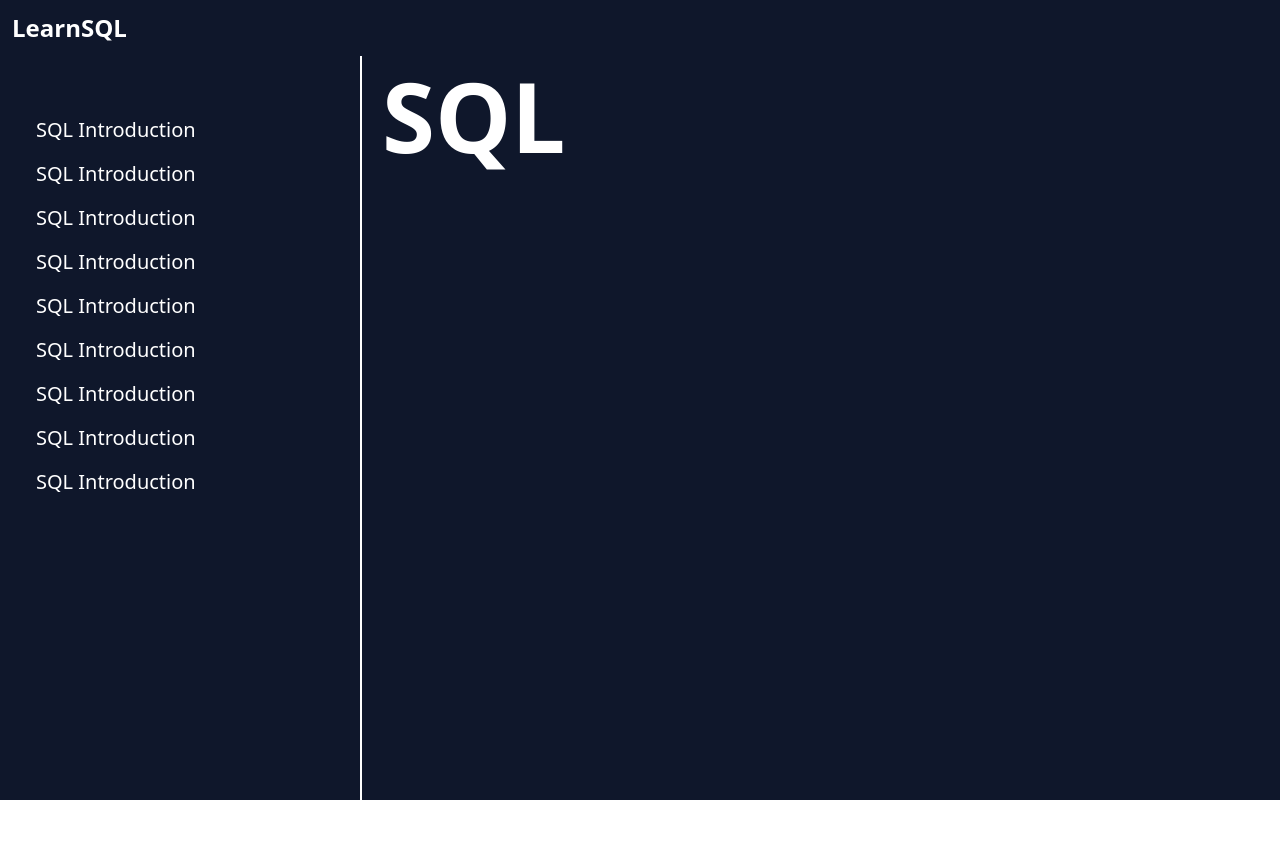
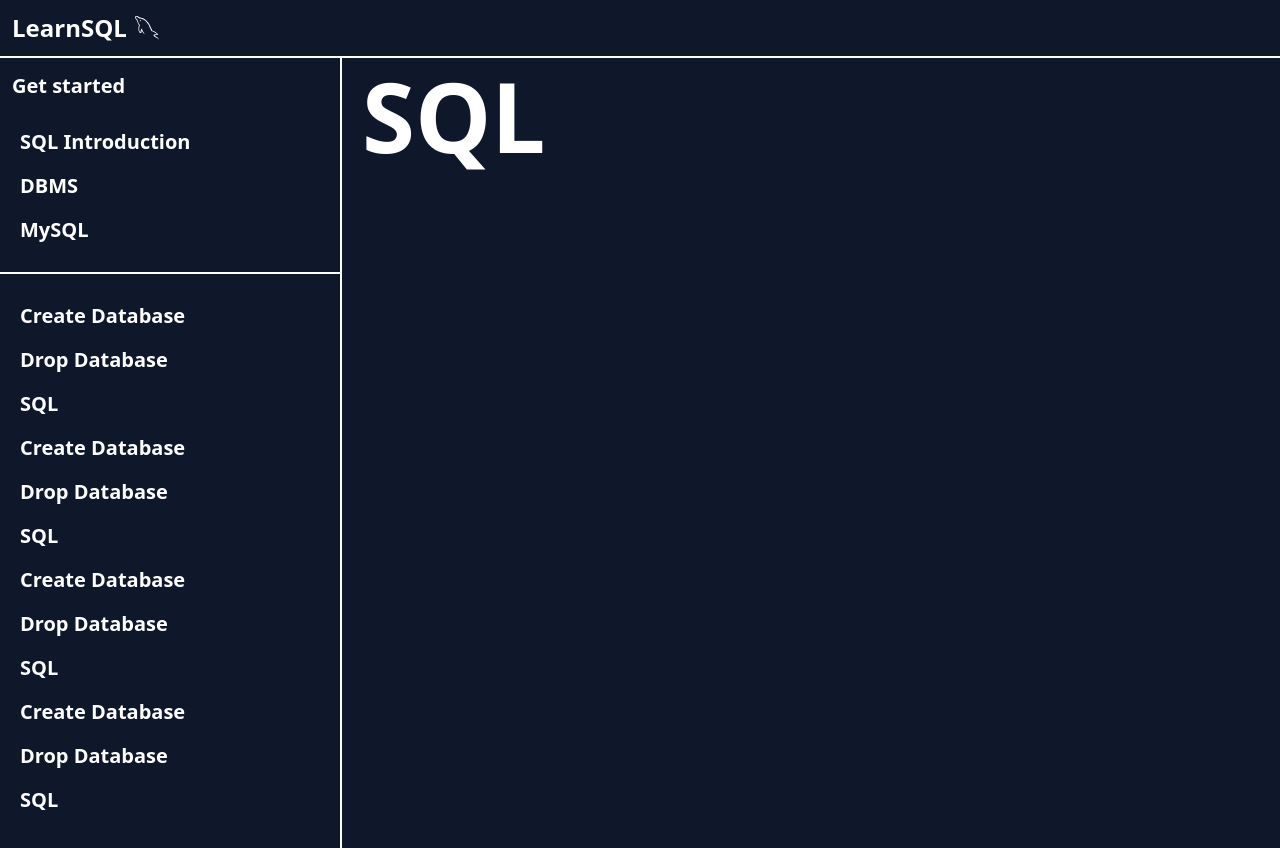
Before and after one commit to TonyStark-19/LearnSQL, a React (Vite) app: page / in a window 1280 px wide. Shown: the top 848 px of the page. Before the commit the page ends 800 px from the top, so only its background shows below. Built offline with nearby package versions, Linux system fonts and the light colour scheme.

Commit message:
Added imrovements

```diff
--- a/src/App.jsx
+++ b/src/App.jsx
@@ -1,9 +1,12 @@
+// react icons
+import { GrMysql } from "react-icons/gr";
+
 // Mainpage
 export default function MainPage() {
   return (
     <>
       <Navbar />
-      <div className="w-full h-screen pt-14 flex flex-row">
+      <div className="w-full min-h-screen pt-14 flex flex-row">
         <Left />
         <Right />
       </div>
@@ -14,35 +17,55 @@ export default function MainPage() {
 // navbar
 function Navbar() {
   return (
-    <div className="w-full fixed p-3
-    bg-slate-900">
-      <div className="text-2xl font-semibold
-      text-white">LearnSQL</div>
+    <div className="w-full fixed p-3 border-b-white border-b-2
+      bg-slate-900">
+      <div className="text-2xl font-semibold flex flex-row items-center gap-2
+        text-white">LearnSQL
+        <GrMysql className="text-2xl" />
+      </div>
     </div>
   )
 }
 
-// list of pages
+// list of pages 1
 const array = [
   { name: "SQL Introduction" },
-  { name: "SQL Introduction" },
-  { name: "SQL Introduction" },
-  { name: "SQL Introduction" },
-  { name: "SQL Introduction" },
-  { name: "SQL Introduction" },
-  { name: "SQL Introduction" },
-  { name: "SQL Introduction" },
-  { name: "SQL Introduction" }
+  { name: "DBMS" },
+  { name: "MySQL" }
+]
+
+// list of pages 2
+const array2 = [
+  { name: "Create Database" },
+  { name: "Drop Database" },
+  { name: "SQL" },
+  { name: "Create Database" },
+  { name: "Drop Database" },
+  { name: "SQL" },
+  { name: "Create Database" },
+  { name: "Drop Database" },
+  { name: "SQL" },
+  { name: "Create Database" },
+  { name: "Drop Database" },
+  { name: "SQL" }
 ]
 
 // left column for pages list
 function Left() {
   return (
-    <div className="w-96 h-full py-3 px-5
+    <div className="w-96 h-full py-4
       border-r-white border-r-2 bg-slate-900">
-      <div className='pt-10 w-80'>
+      <div className="text-white text-xl pl-3 font-semibold">Get started</div>
+      <div className='pt-5 pr-7 pb-5 w-85 border-b-2 border-white'>
         {array.map((arr, idx) => (
-          <li className='list-none py-2 px-4 text-xl rounded-md cursor-pointer
+          <li className='list-none py-2 px-5 font-semibold text-xl rounded-r-xl cursor-pointer
+          hover:bg-slate-800 text-white' key={idx}>{arr.name}</li>
+        ))}
+      </div>
+
+      <div className='pt-5 pr-7 pb-5 w-85'>
+        {array2.map((arr, idx) => (
+          <li className='list-none py-2 px-5 font-semibold text-xl rounded-r-xl cursor-pointer
           hover:bg-slate-800 text-white' key={idx}>{arr.name}</li>
         ))}
       </div>
@@ -53,8 +76,8 @@ function Left() {
 // right column for pages
 function Right() {
   return (
-    <div className="w-full p-3 px-5
-    bg-slate-900">
+    <div className="w-full p-3 px-5 min-h-screen overflow-x-hidden overflow-y-auto
+      bg-slate-900">
       <div className="h-full">
         <h1 className="text-8xl font-semibold text-white">SQL</h1>
       </div>
```
